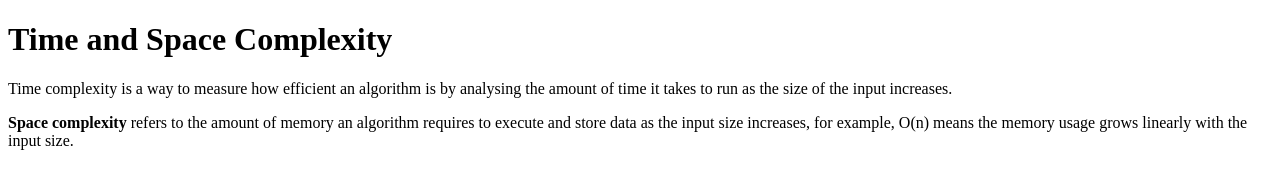
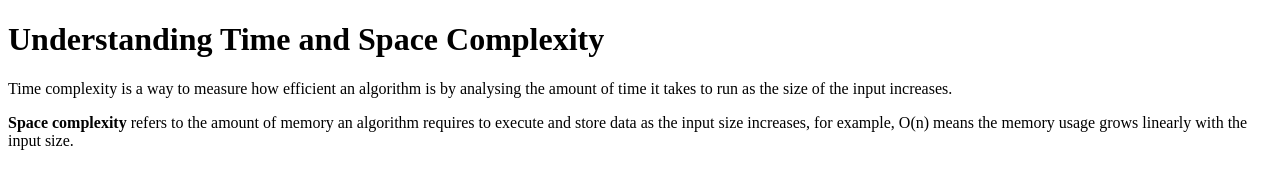
Before and after one commit to acciojob/time-and-space-complexity-suryanshrathor, a website: page main.html in a window 1280 px wide. Drawn offline with Linux system fonts and the light colour scheme.

Commit message:
created a submission

```diff
--- a/main.html
+++ b/main.html
@@ -8,12 +8,9 @@
 
 <body>
 	<!-- the entire body must be written by student -->
-	<h1>Time and Space Complexity</h1>
+	<h1>Understanding Time and Space Complexity</h1>
 	<p>Time complexity is a way to measure how efficient an algorithm is by analysing the amount of time it takes to run as the size of the input increases.</p>
 	<p><b>Space complexity</b> refers to the amount of memory an algorithm requires to execute and store data as the input size increases, for example, O(n) means the memory usage grows linearly with the input size.</p>
-
-    <script type="text/javascript" src="./script.js">
-</script>
 
 </body>
 
```
